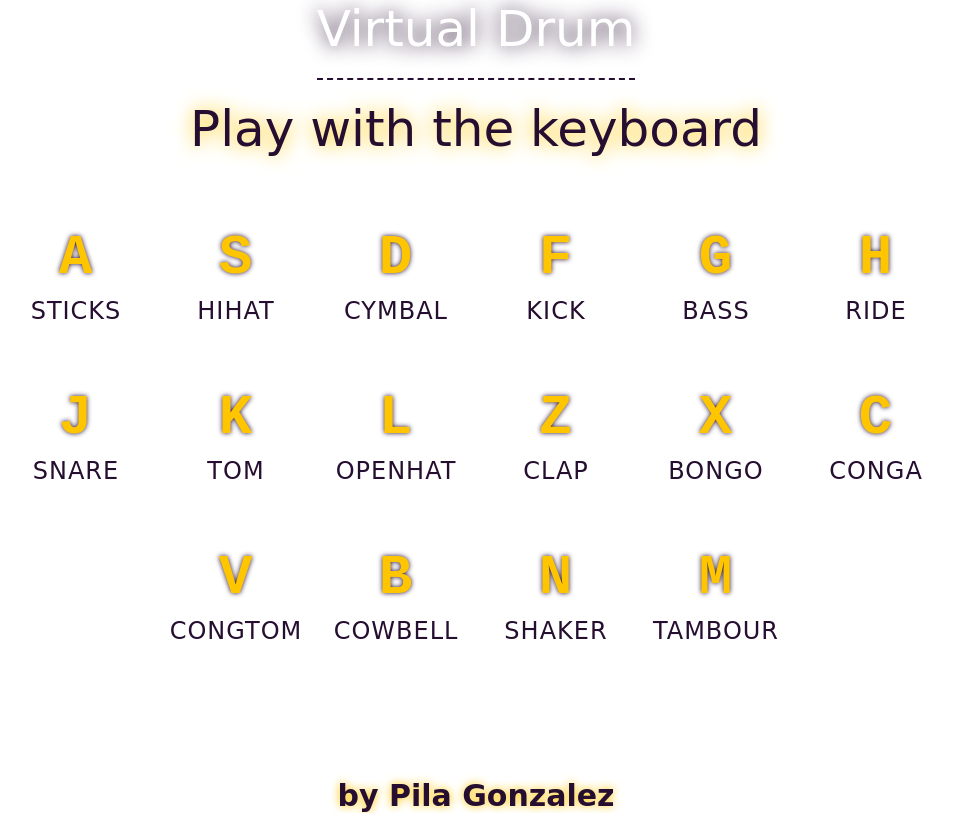
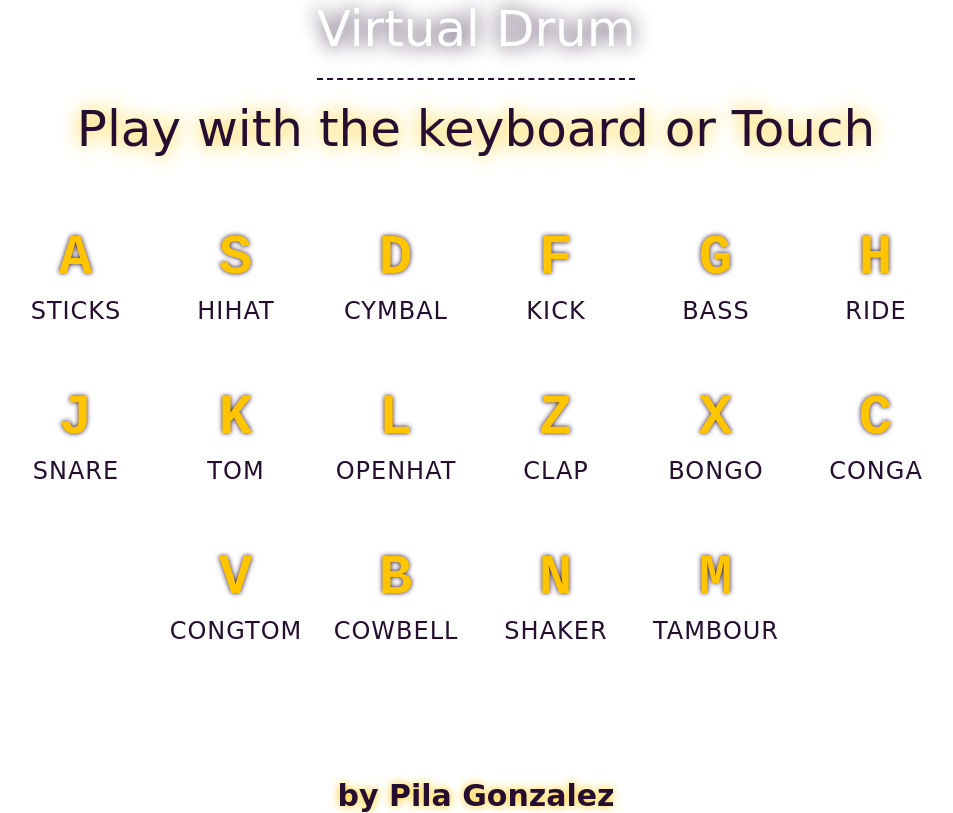
Before and after one commit to Pilag6/4-Drum, a plain HTML site: page index.html in a window 1280 px wide. Shown: the whole page, without its empty margins (164-1117 px from the left). Drawn offline with Linux system fonts and the light colour scheme; a web font is replaced by a local one.

Commit message:
Update keyboard instructions

```diff
--- a/index.html
+++ b/index.html
@@ -18,7 +18,7 @@
     <div class="title-gral">
       <div class="title">Virtual Drum</div>
 
-      <div class="keyboard">Play with the keyboard</div>
+      <div class="keyboard">Play with the keyboard or Touch</div>
     </div>
 
     <div class="box">
```
